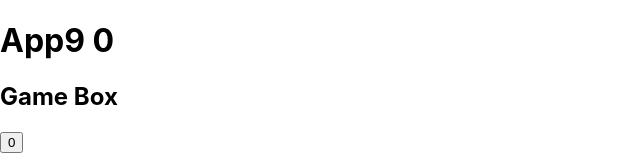
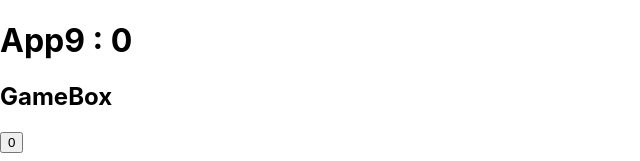
Before and after one commit to brownbreeze/django-with-react-rev4, a React (Create React App) app in the folder react-frontend/: page / in a window 1280 px wide. Shown: the top 161 px of the page, without its empty margins (0-640 px from the left). Built offline with nearby package versions, Linux system fonts and the light colour scheme.

Commit message:
react lecture
- edit reducer

```diff
--- a/react-frontend/src/App9.js
+++ b/react-frontend/src/App9.js
@@ -1,52 +1,47 @@
-// import { App } from "antd";
-import React, { createContext, useState, useContext, useReducer } from "react" ;
-
-const INCREMENT = "COUNTER/INCREMENT";
-const DECREMENT = "COUNTER/DECREMENT";
+import React, { useState, createContext, useReducer, useContext } from 'react';
 
 const CounterContext = createContext();
 
+const INCREMENT = 'COUNTER/INCREMENT';
+const DECREMENT = 'COUNTER/DECREMENT';
+
 const reducer = (prevState, action) => {
   const { type, payload: value = 1 } = action;
-    if ( type === INCREMENT ){
-        return prevState + value ;
-    } else {
+  if (type === INCREMENT) {
+    return prevState + value;
+  } else if (type === DECREMENT) {
     return prevState - value;
   }
   return prevState;
 };
 
-const App9 = () => {
-    const [state, dispatch] = useReducer(reducer , 0);
+const actionIncrement = (value) => ({ type: INCREMENT, payload: value });
+const actionDecrement = (value) => ({ type: DECREMENT, payload: value });
 
-    // const [value, setValue] = useState(0);
+const App = () => {
+  const [state, dispatch] = useReducer(reducer, 0);
 
-    return(
+  return (
     <div>
-            <h1 onClick={() => dispatch(actionDecrement())}>App9 {state}</h1>
+      <h1 onClick={() => dispatch(actionDecrement(10))}>App9 : {state}</h1>
       <CounterContext.Provider value={{ state, dispatch }}>
-                <GameBox/>
+        <GameBox />
       </CounterContext.Provider>
     </div>
-    )
-
+  );
 };
 
-const actionIncrement = (value) => ({ payload: value, type:INCREMENT });
-const actionDecrement = (value) => ({ payload: value, type:DECREMENT});
-
-
 const GameBox = () => {
-    const {state: countValue, dispatch} = useContext(CounterContext);
-    const onClick = () =>{
-        dispatch({type:INCREMENT});
+  const { state: countValue, dispatch } = useContext(CounterContext);
+  const onClick = () => {
+    dispatch(actionIncrement(5));
   };
   return (
     <div>
-            <h2>Game Box </h2>
+      <h2>GameBox</h2>
       <button onClick={onClick}>{countValue}</button>
     </div>
-    )
+  );
 };
 
-export default App9;
+export default App;
```
Lines whose indentation alone changed are shown as unchanged.
